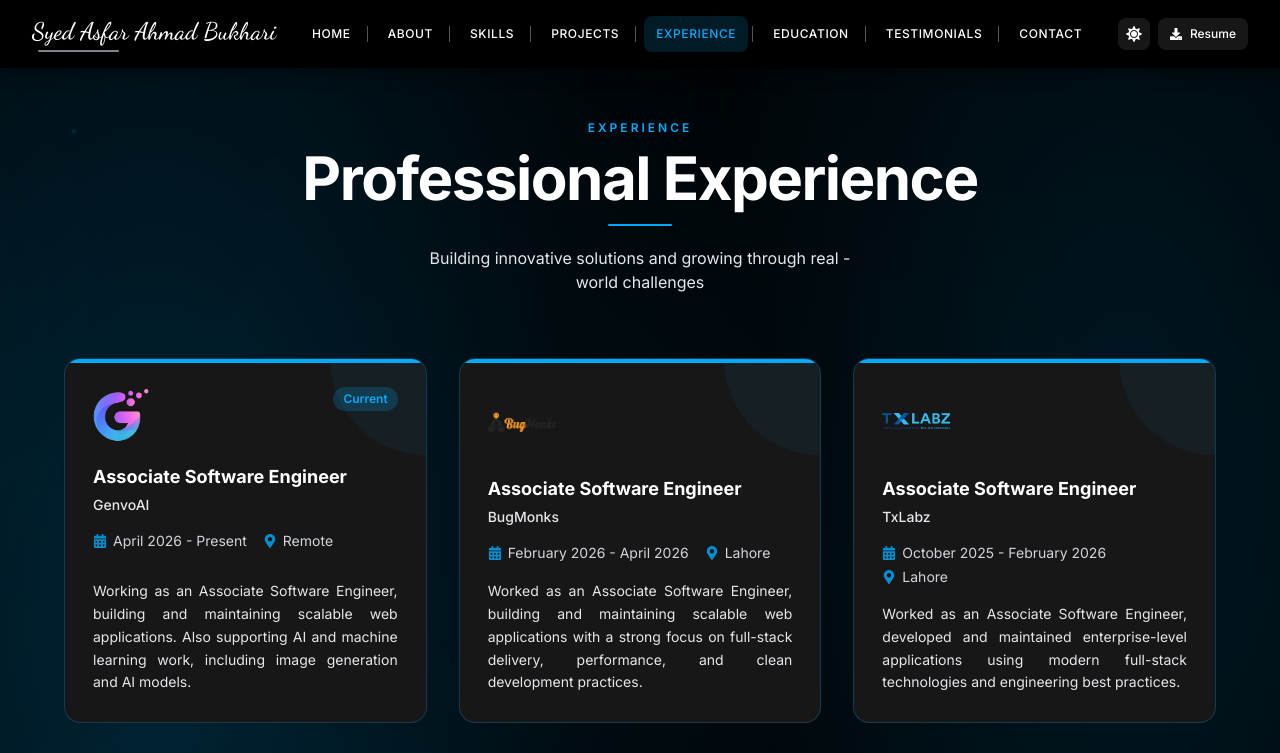
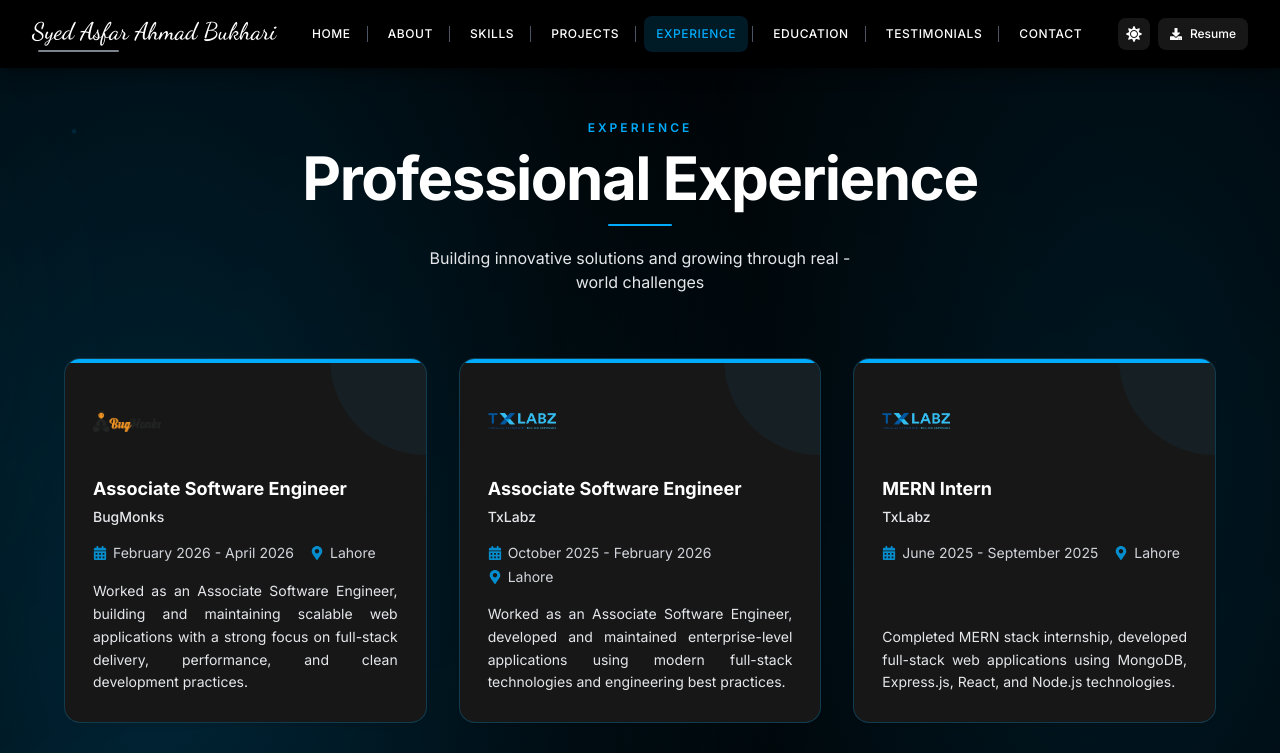
Before and after one commit to syed-asfar-ahmad/Portfolio-Website, a Next.js app: page /experience in a window 1280 px wide. Shown: the top 753 px of the page. Built offline with nearby package versions, Linux system fonts and the light colour scheme.

Commit message:
Refactor: comment out previous experience entry for GenvoAI in Experience section

```diff
--- a/components/sections/Experience.tsx
+++ b/components/sections/Experience.tsx
@@ -18,16 +18,16 @@ type ExperienceCard = {
 }
 
 const professionalData: ExperienceCard[] = [
-  {
-    title: 'Associate Software Engineer',
-    company: 'GenvoAI',
-    period: 'April 2026 - Present',
-    location: 'Remote',
-    description:
-      'Working as an Associate Software Engineer, building and maintaining scalable web applications. Also supporting AI and machine learning work, including image generation and AI models.',
-    logo: '/images/logos/GENVOAI.png',
-    isCurrent: true,
-  },
+  // {
+  //   title: 'Associate Software Engineer',
+  //   company: 'GenvoAI',
+  //   period: 'April 2026 - Present',
+  //   location: 'Remote',
+  //   description:
+  //     'Working as an Associate Software Engineer, building and maintaining scalable web applications. Also supporting AI and machine learning work, including image generation and AI models.',
+  //   logo: '/images/logos/GENVOAI.png',
+  //   isCurrent: true,
+  // },
   {
     title: 'Associate Software Engineer',
     company: 'BugMonks',
```
